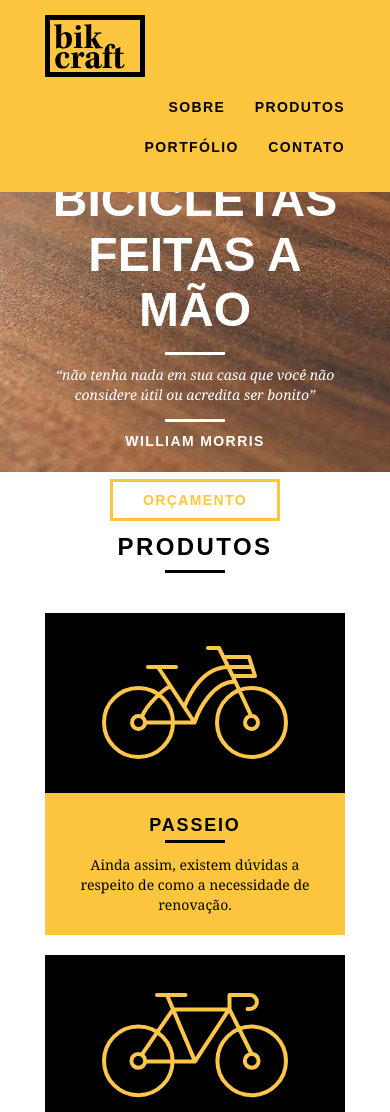
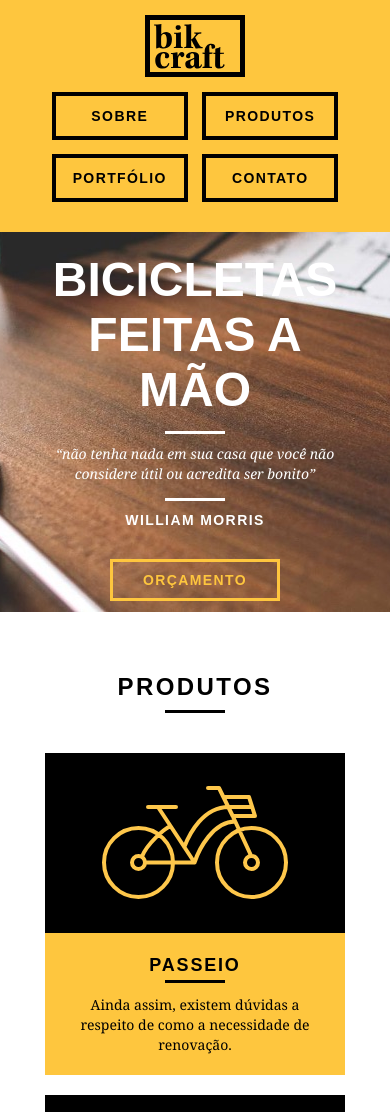
Before and after one commit to danielescarparo/bikcraft, a plain HTML site: page index.html in a window 390 px wide. Shown: the top 1112 px of the page. Drawn offline with Linux system fonts and the light colour scheme.

Commit message:
feat(headerResponsive): Adding header responsive

```diff
--- /dev/null
+++ b/css/responsivo.css
@@ -0,0 +1,49 @@
+/*Tablets*/
+@media only screen and (min-width: 788px) and (max-width: 979px) {
+
+
+
+}
+
+/*Smartphone*/
+@media only screen and (max-width: 787px) {
+
+/*Header*/
+.header {
+	position: relative;
+	padding-bottom: 0px;
+}
+
+.header img {
+	margin: 0 auto 10px auto;
+}
+
+.header_menu {
+	text-align: center;
+}
+
+.header_menu ul li {
+	margin: 5px;
+}
+
+.header_menu ul li a {
+	border: 4px solid #000;
+	width: 136px;
+	display: block;
+	float: left;
+}
+
+.header_menu ul li a:hover {
+	border-color: #fff;
+}
+
+/*Introduction*/
+
+.introducao {
+	margin-top: 0px;
+	padding-top: 20px;
+	background: url("../img/bg-mobile.jpg") no-repeat center;
+	background-size: cover;
+}
+
+}
--- a/index.html
+++ b/index.html
@@ -7,6 +7,7 @@
 		<link rel="stylesheet" href="css/reset.css">
 		<link rel="stylesheet" href="css/grid.css">
 		<link rel="stylesheet" href="css/style.css">
+		<link rel="stylesheet" href="css/responsivo.css">
 	</head>
 	<body>
 
```
